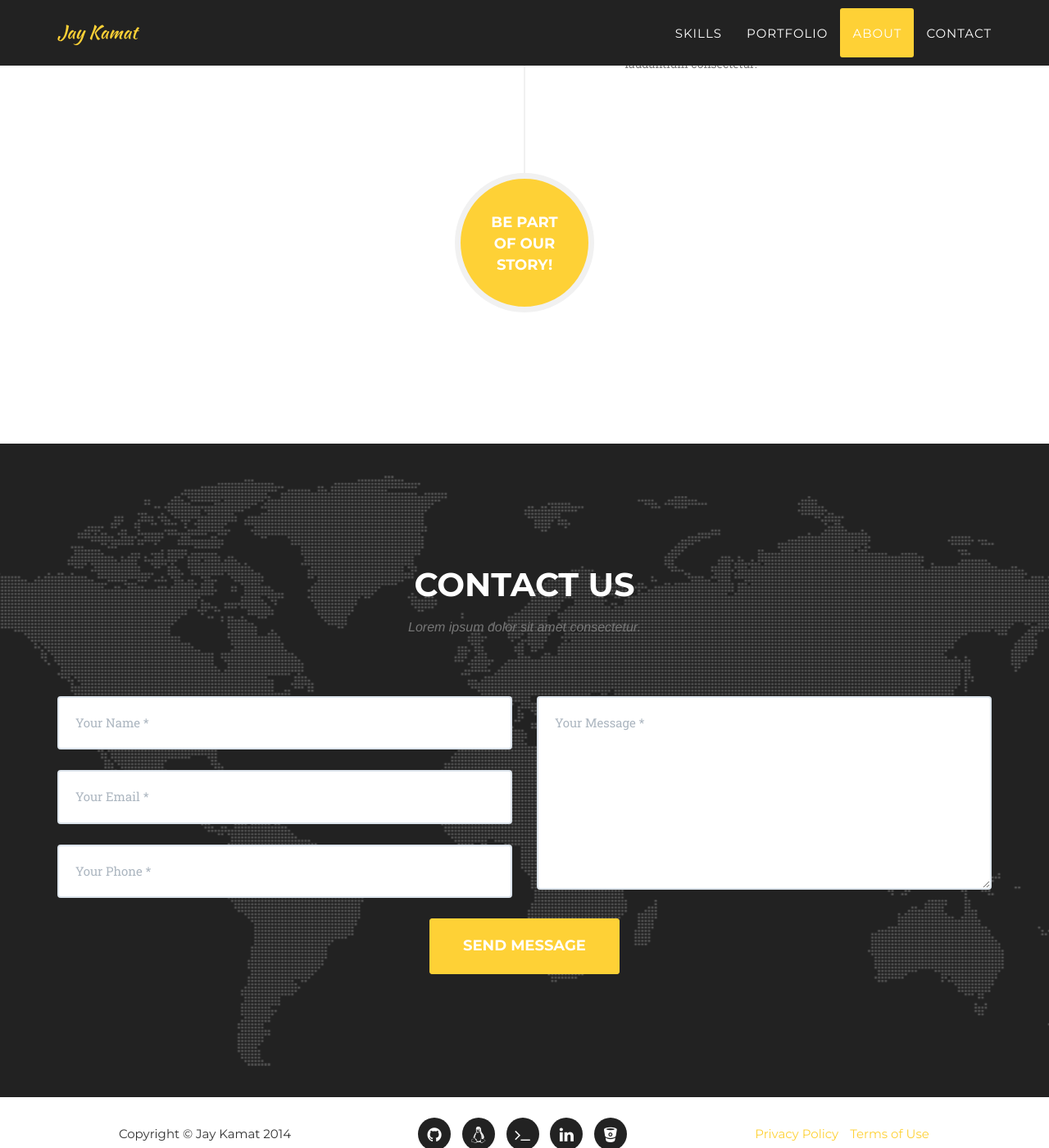
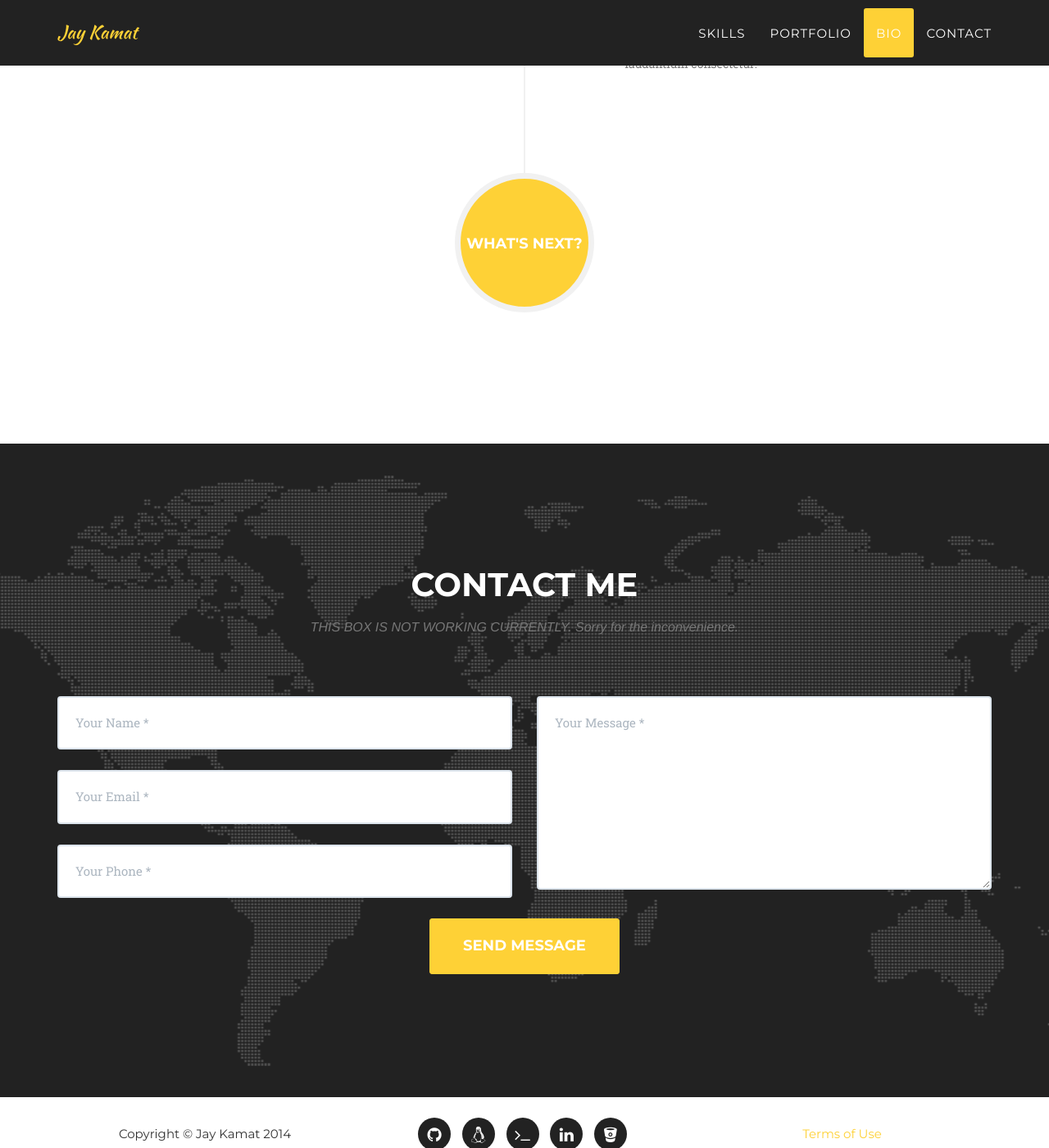
Before and after one commit to jgkamat/jgkamat.github.io, a Jekyll site: the page built from index.html, in a window 1280 px wide and 1400 px high, scrolled down 4048 px. Shown: the whole window at 82% size. Built offline with Jekyll 4.4.1, drawn with Linux system fonts in a browser that asks for light colours; some web fonts are replaced; some of the changed text lies outside the part shown.

Commit message:
Add some site construction warnings and rename about

```diff
--- a/_includes/about.html
+++ b/_includes/bio.html
@@ -1,10 +1,10 @@
 <!-- About Section -->
-    <section id="about">
+    <section id="bio">
         <div class="container">
             <div class="row">
                 <div class="col-lg-12 text-center">
-                    <h2 class="section-heading">About</h2>
-                    <h3 class="section-subheading text-muted">Lorem ipsum dolor sit amet consectetur.</h3>
+                    <h2 class="section-heading">Bio</h2>
+                    <h3 class="section-subheading text-muted">I did some stuff</h3>
                 </div>
             </div>
             <div class="row">
@@ -68,9 +68,7 @@
                         </li>
                         <li class="timeline-inverted">
                             <div class="timeline-image">
-                                <h4>Be Part
-                                    <br>Of Our
-                                    <br>Story!</h4>
+                                <h4><br>What's next?</h4>
                             </div>
                         </li>
                     </ul>
--- a/_includes/contact.html
+++ b/_includes/contact.html
@@ -2,8 +2,8 @@
         <div class="container">
             <div class="row">
                 <div class="col-lg-12 text-center">
-                    <h2 class="section-heading">Contact Us</h2>
-                    <h3 class="section-subheading text-muted">Lorem ipsum dolor sit amet consectetur.</h3>
+                    <h2 class="section-heading">Contact Me</h2>
+                    <h3 class="section-subheading text-muted">THIS BOX IS NOT WORKING CURRENTLY. Sorry for the inconvenience.</h3>
                 </div>
             </div>
             <div class="row">
--- a/_includes/footer.html
+++ b/_includes/footer.html
@@ -14,9 +14,7 @@
                 </div>
                 <div class="col-md-4">
                     <ul class="list-inline quicklinks">
-                        <li><a href="#">Privacy Policy</a>
-                        </li>
-                        <li><a href="#">Terms of Use</a>
+                        <li><a href="https://www.gnu.org/copyleft/gpl.html">Terms of Use</a>
                         </li>
                     </ul>
                 </div>
--- a/_includes/header.html
+++ b/_includes/header.html
@@ -25,7 +25,7 @@
                         <a class="page-scroll" href="#portfolio">Portfolio</a>
                     </li>
                     <li>
-                        <a class="page-scroll" href="#about">About</a>
+                        <a class="page-scroll" href="#bio">Bio</a>
                     </li>
                     <li>
                         <a class="page-scroll" href="#contact">Contact</a>
--- a/_includes/portfolio_grid.html
+++ b/_includes/portfolio_grid.html
@@ -4,7 +4,7 @@
             <div class="row">
                 <div class="col-lg-12 text-center">
                     <h2 class="section-heading">Portfolio</h2>
-                    <h3 class="section-subheading text-muted">Lorem ipsum dolor sit amet consectetur.</h3>
+                    <h3 class="section-subheading text-muted">This part is under construction. It will be up soon!</h3>
                 </div>
             </div>
             <div class="row">
--- a/_layouts/default.html
+++ b/_layouts/default.html
@@ -9,7 +9,7 @@
     {% include header.html %}
     {% include skills.html %}
     {% include portfolio_grid.html %}
-    {% include about.html %}
+    {% include bio.html %}
     {% include contact.html %}
     {% include footer.html %}
     {% include modals.html %}
```
